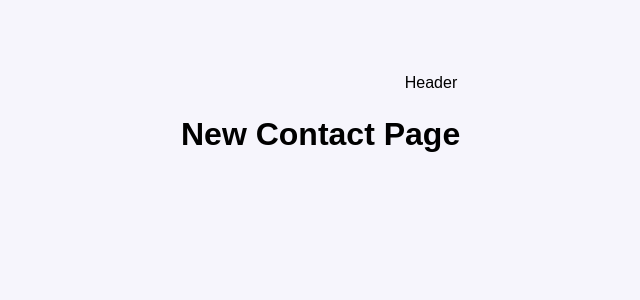
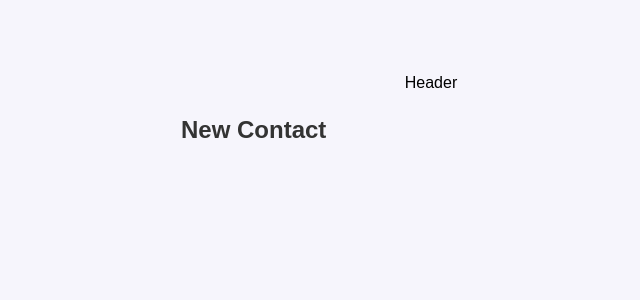
Before and after one commit to NadsonMagno/MyContacts, a React (Vite) app: page /new in a window 1280 px wide. Shown: the top 300 px of the page, without its empty margins (209-849 px from the left). Built offline with nearby package versions, Linux system fonts and the light colour scheme.

Commit message:
feat: iplementando o page-header das paginas

```diff
--- a/package.json
+++ b/package.json
@@ -10,6 +10,7 @@
     "preview": "vite preview"
   },
   "dependencies": {
+    "prop-types": "^15.8.1",
     "react": "^19.2.0",
     "react-dom": "^19.2.0",
     "react-router-dom": "^5.3.0",
@@ -18,6 +19,7 @@
   "devDependencies": {
     "@eslint/js": "^9.39.1",
     "@types/node": "^24.10.1",
+    "@types/prop-types": "^15.7.15",
     "@types/react": "^19.2.5",
     "@types/react-dom": "^19.2.3",
     "@types/react-router-dom": "^5.3.3",
--- a/src/Pages/Edit/EditContact.tsx
+++ b/src/Pages/Edit/EditContact.tsx
@@ -1,7 +1,8 @@
+import PageHeader from "../../components/PageHeader/PageHeader";
 
 
 export default function EditContact() {
     return (
-        <h1>Edit Contact Page</h1>
-    )
+        <PageHeader title="Edit"/>
+    );
     }
--- a/src/Pages/NewContact/NewContact.tsx
+++ b/src/Pages/NewContact/NewContact.tsx
@@ -1,6 +1,8 @@
+import PageHeader from "../../components/PageHeader/PageHeader";
+
 
 export default function NewContact() {
     return (
-        <h1>New Contact Page</h1>
+        <PageHeader title="New Contact" />
     )
     }
--- /dev/null
+++ b/src/components/PageHeader/PageHeader.tsx
@@ -0,0 +1,22 @@
+import {Container, Title} from "./style";
+import {Link} from "react-router-dom";
+import PropTypes from "prop-types";
+/* import arrow from "../../assets/images/icons/arrow-icon.png";
+ */
+export default function PageHeader({ title}: { title?: string }) {
+    return (
+        <Container>
+            <Link to="/">
+
+{/*             <img src="arrow" alt="Home Icon" style={{ width: "20px", marginLeft: "5px" }} />
+*/}
+               <Title>{title}</Title>
+          </Link>
+
+        </Container>
+    );
+    }
+
+PageHeader.propTypes = {
+    title: PropTypes.string.isRequired,
+}
--- /dev/null
+++ b/src/components/PageHeader/style.ts
@@ -0,0 +1,26 @@
+
+import styled   from "styled-components";
+
+export const Container = styled.header`
+        a {
+            text-decoration: none;
+            span {
+
+                color: ${props => props.theme.colors.primary};
+                font-weight: bold;
+            }
+
+            img{
+                margin-right: 8px;
+                transform: rotate(-90deg);
+
+            }
+
+        }
+
+`;
+
+export const Title = styled.h1`
+    font-size: 24px;
+    color: #333;
+`;
```
Also changed, not shown: 1 other file (tests, documents, lock files or other folders).
